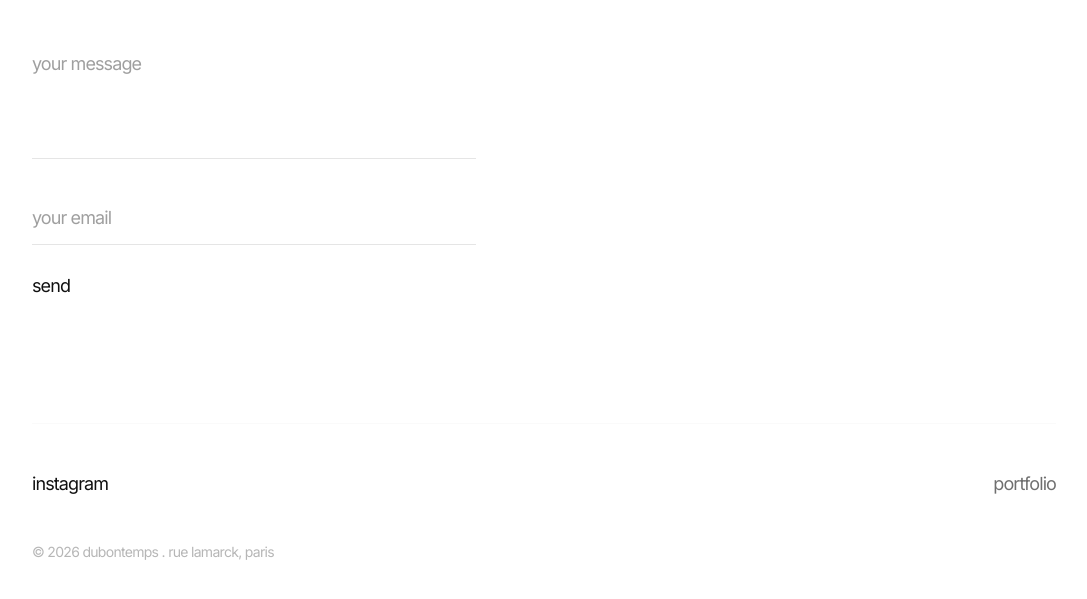
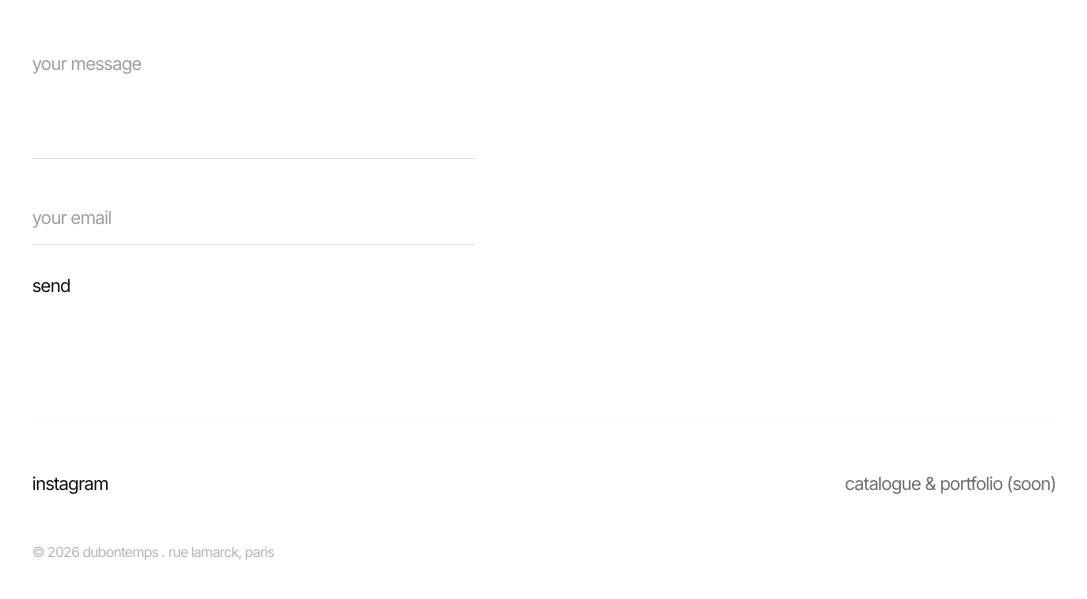
Before and after one commit to dubontemps/dubontemps-site, a React (Vite) app: page / in a window 1280 px wide. Shown: the part 7310-7909 px from the top of the page, without its empty margins (96-1183 px from the left). Built offline with nearby package versions, Linux system fonts and the light colour scheme.

Commit message:
v42 catalogue soon

```diff
--- a/src/App.jsx
+++ b/src/App.jsx
@@ -137,7 +137,7 @@ const CONTENT = {
       success: "merci",
       error: "erreur. réessayez",
       instagram: "instagram",
-      portfolio: "portfolio"
+      portfolio: "catalogue & portfolio (à venir)"
     },
     footer: {
       location: "rue lamarck, paris",
@@ -273,7 +273,7 @@ const CONTENT = {
       success: "thank you",
       error: "error. try again",
       instagram: "instagram",
-      portfolio: "portfolio"
+      portfolio: "catalogue & portfolio (soon)"
     },
     footer: {
       location: "rue lamarck, paris",
```
